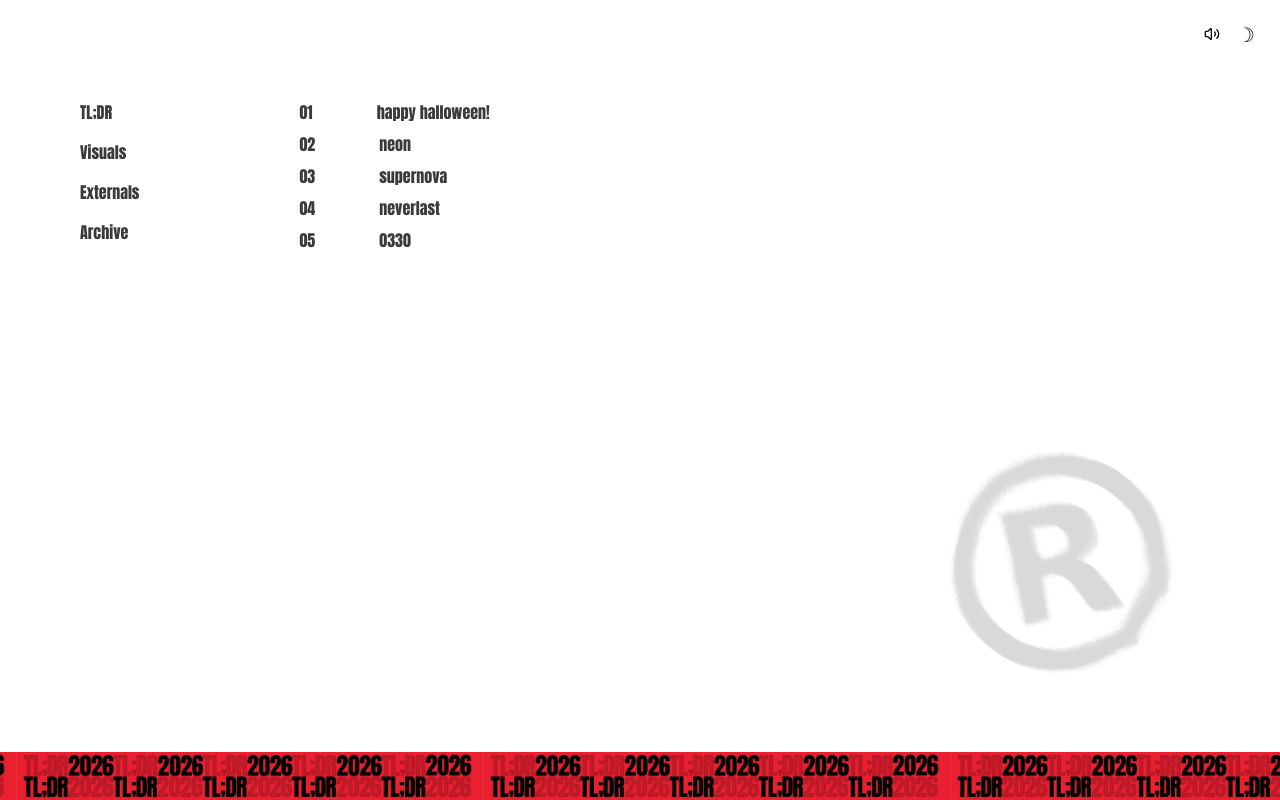
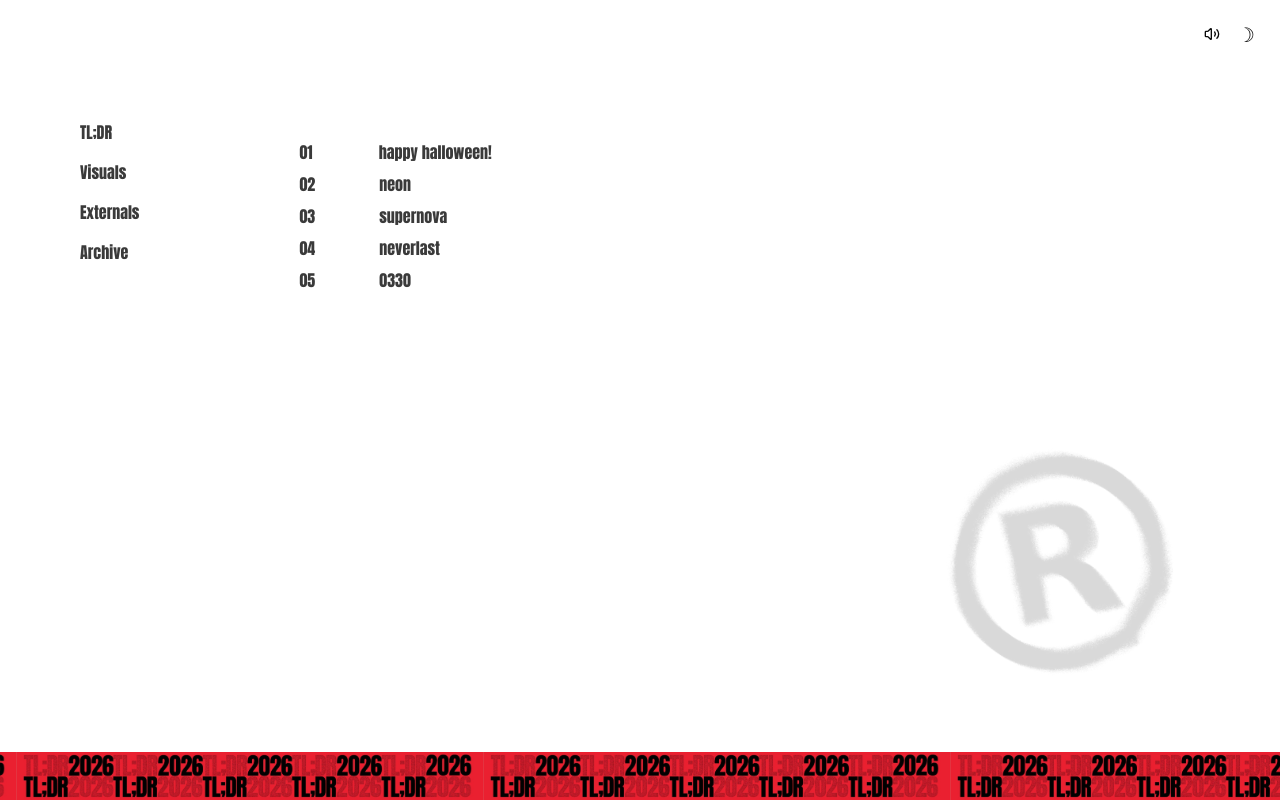
Before and after one commit to junhocode/TL-DR, a React (Vite) app: page / in a window 1280 px wide. Both pictures are taken after a click on the button "TL;DR". Built offline with nearby package versions, Linux system fonts and the light colour scheme.

Commit message:
style: Style change in Tracks

```diff
--- a/src/components/Layout/Main/Main.tsx
+++ b/src/components/Layout/Main/Main.tsx
@@ -2,6 +2,7 @@ import { useAtomValue } from "jotai";
 import { AnimatePresence, motion } from "motion/react";
 import { selectedMenuAtom } from "@/atoms/menuAtom";
 import { trackIdAtom } from "@/atoms/playerAtom";
+
 import { Menu } from "@/components/Menu/Menu";
 import { Tracks } from "@/components/Tracks/Tracks";
 import { Lyrics } from "@/components/Lyrics/Lyrics";
@@ -10,53 +11,81 @@ import { Visuals } from "@/components/Visuals/Visuals";
 import { Archives } from "@/components/Archives/Archives";
 import { BGLogo } from "@/components/BGLogo/BGLogo";
 import { BackButton } from "@/components/BackButton/BackButton";
+
 import { TRACKS } from "@/constants/tracks";
 import { EXTERNAL } from "@/constants/external";
 import { VISUALS } from "@/constants/visuals";
 import { MENU } from "@/constants/menu";
 import { ARCHIVES } from "@/constants/archives";
 
-export const Main = ({ onTrackClick }: { onTrackClick: (no: string, src: string) => void }) => {
+export const Main = ({
+  onTrackClick,
+}: {
+  onTrackClick: (no: string, src: string) => void;
+}) => {
   const selectedMenu = useAtomValue(selectedMenuAtom);
   const playingNo = useAtomValue(trackIdAtom);
 
+  const shouldApplyPadding =
+    selectedMenu !== "archive" && selectedMenu !== "menu";
+
   return (
-    <main className="relative w-full pl-12 pr-8 md:px-20 md:pt-8 md:pb-20 min-h-[calc(100vh-80px)] overflow-y-auto ">
+    <main className="
+      relative w-full
+      pl-12 pr-8
+      md:px-20 md:pt-8 md:pb-20
+      min-h-[calc(100vh-80px)]
+      overflow-y-auto
+    ">
       <BGLogo />
 
-      <div className="flex flex-col md:flex-row h-auto gap-10 md:gap-40 items-start z-10 relative">
-
-        <div className={`${selectedMenu ? "hidden md:block" : "block"}`}>
+      <div className="relative z-10 flex flex-col md:flex-row gap-10 md:gap-40 items-start">
+        {/* MENU */}
+        <div className={`py-5 ${selectedMenu ? "hidden md:block" : "block"}`}>
           <Menu menu={MENU} />
         </div>
 
+        {/* MAIN CONTENT */}
         <AnimatePresence mode="wait">
           {selectedMenu && (
             <motion.div
               key={selectedMenu}
-              className={`${playingNo ? "hidden md:block" : "block"} w-full md:w-auto`}
               initial={{ opacity: 0, x: 20 }}
               animate={{ opacity: 1, x: 0 }}
               exit={{ opacity: 0, x: -10 }}
+              className={`
+                w-full md:w-auto
+                ${playingNo ? "hidden md:block" : "block"}
+                ${shouldApplyPadding ? "py-10" : ""}
+              `}
             >
               <BackButton />
 
-              {selectedMenu === "TLDR" && <Tracks tracks={TRACKS} onTrackClick={onTrackClick} />}
-              {selectedMenu === "externals" && <External externals={EXTERNAL} />}
-              {selectedMenu === "visuals" && <Visuals visuals={VISUALS} />}
-              {selectedMenu === "archive" && <Archives archives={ARCHIVES}/>}
+              {selectedMenu === "TLDR" && (
+                <Tracks tracks={TRACKS} onTrackClick={onTrackClick} />
+              )}
+              {selectedMenu === "externals" && (
+                <External externals={EXTERNAL} />
+              )}
+              {selectedMenu === "visuals" && (
+                <Visuals visuals={VISUALS} />
+              )}
+              {selectedMenu === "archive" && (
+                <Archives archives={ARCHIVES} />
+              )}
             </motion.div>
           )}
         </AnimatePresence>
 
+        {/* LYRICS */}
         <AnimatePresence>
           {playingNo && (
             <motion.div
               key="lyrics-container"
-              className="block w-full md:w-auto xs:py-10"
               initial={{ opacity: 0, x: 20 }}
               animate={{ opacity: 1, x: 0 }}
               exit={{ opacity: 0, x: 20 }}
+              className="w-full md:w-auto py-10"
             >
               <BackButton />
               <Lyrics />
--- a/src/components/Tracks/Tracks.tsx
+++ b/src/components/Tracks/Tracks.tsx
@@ -32,9 +32,15 @@ export const Tracks = ({ tracks, onTrackClick }: TrackMenuProps) => {
                 {track.id}
               </span>
 
-              <span>
-                {track.title}
-              </span>
+              <span
+  className={`
+    inline-block
+    ${track.title === "happy halloween!" ? "pl-0.5" : ""}
+  `}
+>
+  {track.title}
+</span>
+
             </Button>
           </motion.li>
         );
```
Also changed, not shown: public/images/wrist_5.jpeg (renamed from public/images/wrist_5.jpg).
